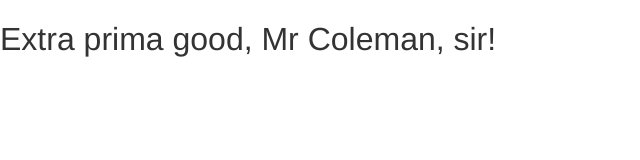
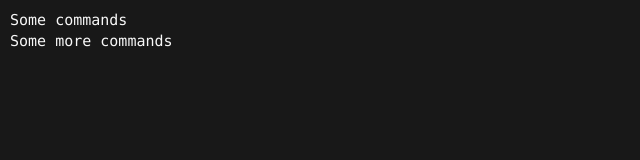
Before and after one commit to mattstyles/coleman, a website: page app/index.html in a window 1280 px wide. Shown: the whole page, without its empty margins (0-640 px from the left). Drawn offline with nearby package versions, Linux system fonts and the light colour scheme; files that its build step writes are made by us from their sources.

Commit message:
#add - styling for basic interactive layer

```diff
--- a/app/index.html
+++ b/app/index.html
@@ -6,7 +6,11 @@
     <link rel="stylesheet" href="./styles/styles.css" type="text/css" media="screen" title="no title" charset="utf-8">
 </head>
 <body>
-    <h1>Extra prima good, Mr Coleman, sir!</h1>
+    <ul>
+        <li>Some commands</li>
+        <li>Some more commands</li>
+    </ul>
+    <input type="text" name="cmd" value="" autofocus="true">
 
     <script src="./scripts/main.js"></script>
 </body>
--- a/app/scripts/main.js
+++ b/app/scripts/main.js
@@ -1,7 +1,36 @@
 
-(function() {
-    'use strict';
 
-    console.log( 'Coleman is alive' );
 
-})();
+var body = document.querySelector( 'body' ),
+    input = document.querySelector( 'input' ),
+    ul = document.querySelector( 'ul' );
+
+
+function addElement( str ) {
+    var el = document.createElement( 'li' );
+    el.innerHTML = str;
+    ul.appendChild( el );
+}
+
+
+
+input.addEventListener( 'keypress', function( event ) {
+    var key = event.which || event.keyCode;
+
+    if ( key === 13 ) {
+
+        addElement( input.value );
+        input.value = "";
+
+
+    }
+
+});
+
+
+body.addEventListener( 'click', function( event ) {
+
+    input.focus();
+
+
+});
--- a/app/stylesheets/_api.less
+++ b/app/stylesheets/_api.less
@@ -5,7 +5,10 @@
 
     margin: 0;
     padding: 50px;
+    font-family: 'Helvetica Neue', Helvetica, Arial, sans-serif;
     font-size: 14px;
+    background: white;
+    color: #333;
 
     .statusbar {
         position: absolute;
--- /dev/null
+++ b/app/stylesheets/_vars.less
@@ -0,0 +1,6 @@
+@font: 'Source Code Pro', inconsolata, consolas, menlo, monospace;
+@font-size: 15px;
+@line-height: 21px;
+
+@background-color: #181818;
+@foreground-color: #f8f8f8;
--- a/app/stylesheets/main.less
+++ b/app/stylesheets/main.less
@@ -1,15 +1,46 @@
 @import '_api';
+@import '_vars';
 
+
+body,
+html {
+    height: 100%;
+}
 
 body {
     margin: 0;
-    padding: 0;
-    color: #333;
-    font-family: 'helvetica neue', Helvetica, Arial, sans-serif;
-    -webkit-font-smoothing: antialiased;
+    padding: 10px;
+    color: @foreground-color;
+    background: @background-color;
+    font-family: @font;
+    font-size: @font-size;
+    line-height: @line-height;
+    // -webkit-font-smoothing: antialiased;
+    overflow-y: scroll;
 }
 
-h1 {
+ul {
+    list-style-type: none;
+    margin: 0;
     padding: 0;
-    font-weight: 300;
 }
+
+li {
+
+}
+
+input {
+    margin: 0;
+    padding: 0;
+    font-family: @font;
+    font-size: @font-size;
+    line-height: @line-height;
+    background: @background-color;
+    color: @foreground-color;
+    border: none;
+    width: 100%;
+
+    &:focus {
+        outline: none;
+    }
+}
```
Also changed, not shown: README.md.
